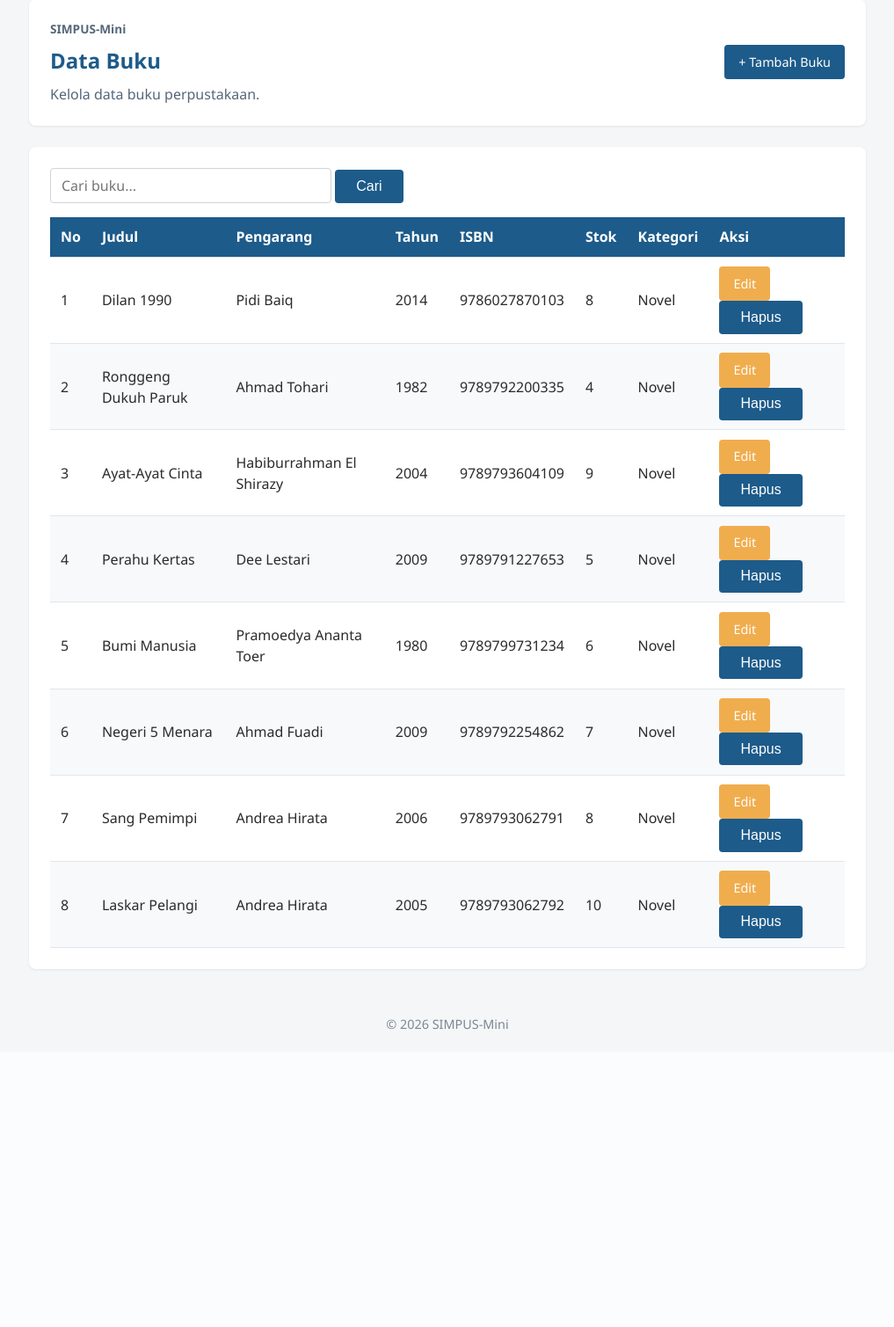
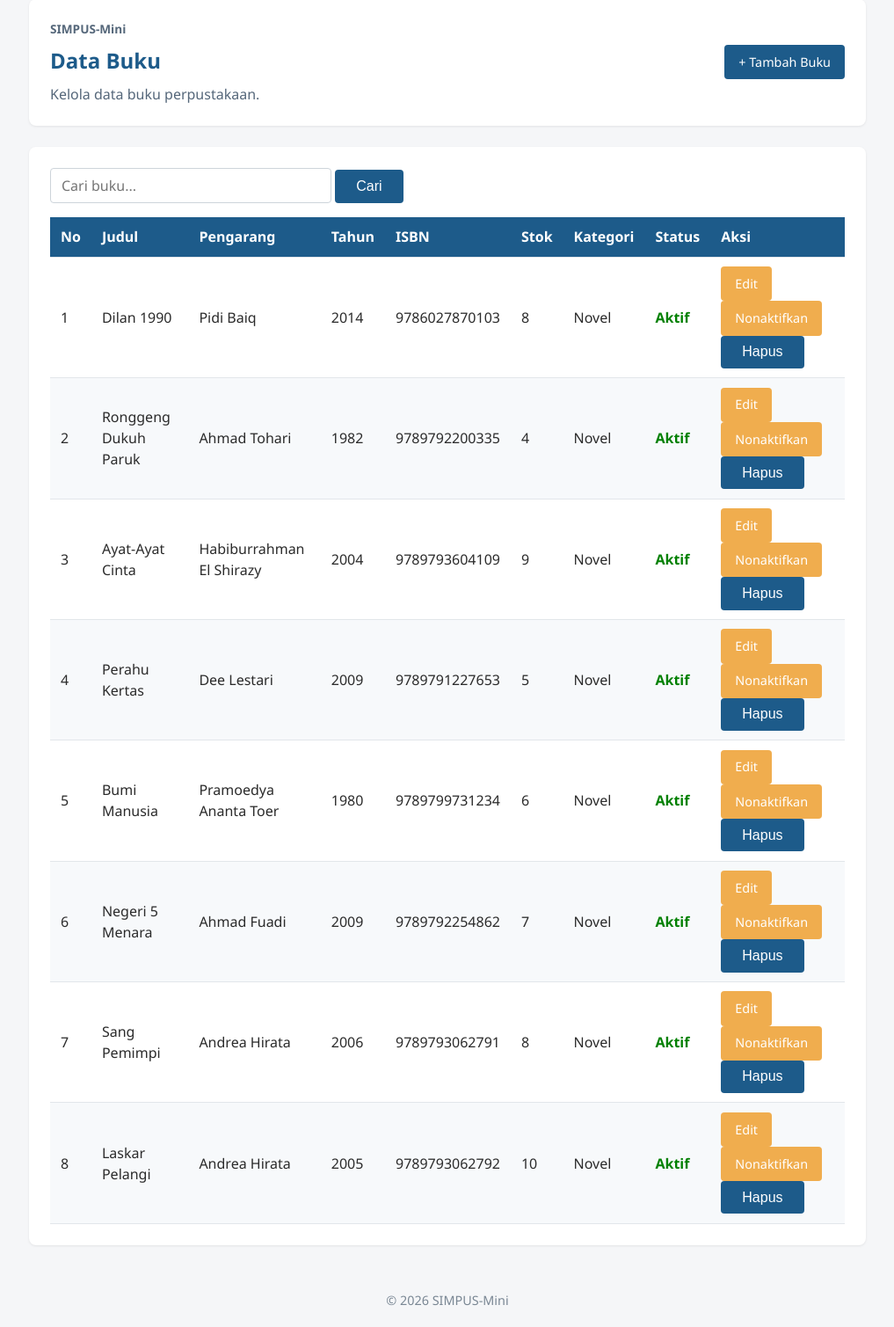
Before and after one commit to salsabilawidyadhana21-pixel/DPW-2026-Salsabila-Widyadhana, a PHP site: page /buku/list.php in a window 1280 px wide. Shown: the part 99-1608 px from the top of the page at 88% size, without its empty margins (131-1148 px from the left). Before the commit the page ends 1270 px from the top, so only its background shows below. Run offline with PHP 8.4, Linux system fonts and the light colour scheme; the visitor is signed in with stand-in values (Sample User, id 1); data comes from the database, SQL or seed files in the repository; some libraries are stand-ins or nearby versions.

Commit message:
Menambahkan fitur status aktif dan nonaktif pada modul buku

```diff
--- a/Jobsheet11/buku/list.php
+++ b/Jobsheet11/buku/list.php
@@ -180,6 +180,7 @@ $buku = $stmt->fetchAll(PDO::FETCH_ASSOC);
                     <th>ISBN</th>
                     <th>Stok</th>
                     <th>Kategori</th>
+                    <th>Status</th> <!-- Ditambahkan: Header Status -->
                     <th>Aksi</th>
 
                 </tr>
@@ -241,6 +242,15 @@ $buku = $stmt->fetchAll(PDO::FETCH_ASSOC);
                             </td>
 
 
+                            <!-- Status (Ditambahkan) -->
+                            <td>
+                                <?php $status = $data['status'] ?? 'Aktif'; ?>
+                                <span style="color: <?= $status == 'Aktif' ? 'green' : 'red' ?>; font-weight: bold;">
+                                    <?= htmlspecialchars($status) ?>
+                                </span>
+                            </td>
+
+
                             <!-- Aksi -->
                             <td>
 
@@ -256,6 +266,24 @@ $buku = $stmt->fetchAll(PDO::FETCH_ASSOC);
                                     Edit
 
                                 </a>
+
+
+                                <!-- =========================
+                                     TOMBOL TOGGLE STATUS (NONAKTIF/AKTIF)
+                                     ========================= -->
+                                <?php if (($data['status'] ?? 'Aktif') == 'Aktif'): ?>
+                                    <a href="toggle_status.php?id=<?= (int) $data['id'] ?>&status=Nonaktif"
+                                       class="btn" style="background-color: #f0ad4e; color: #fff;"
+                                       onclick="return confirm('Yakin ingin menonaktifkan buku ini?');">
+                                       Nonaktifkan
+                                    </a>
+                                <?php else: ?>
+                                    <a href="toggle_status.php?id=<?= (int) $data['id'] ?>&status=Aktif"
+                                       class="btn" style="background-color: #5cb85c; color: #fff;"
+                                       onclick="return confirm('Yakin ingin mengaktifkan kembali buku ini?');">
+                                       Aktifkan
+                                    </a>
+                                <?php endif; ?>
 
 
                                 <!-- =========================
@@ -311,7 +339,7 @@ $buku = $stmt->fetchAll(PDO::FETCH_ASSOC);
                     <tr>
 
                         <td
-                            colspan="8"
+                            colspan="9"
                             style="text-align: center;">
 
                             Data buku tidak ditemukan.
--- a/Jobsheet11/buku/toggle_status.php
+++ b/Jobsheet11/buku/toggle_status.php
@@ -1,6 +1,6 @@
 <?php
 session_start();
-// Sesuaikan dengan file koneksi database
+// menyesuaikan dengan file koneksi database
 require_once '../config/koneksi.php';
 
 if (isset($_GET['id']) && isset($_GET['status'])) {
```
